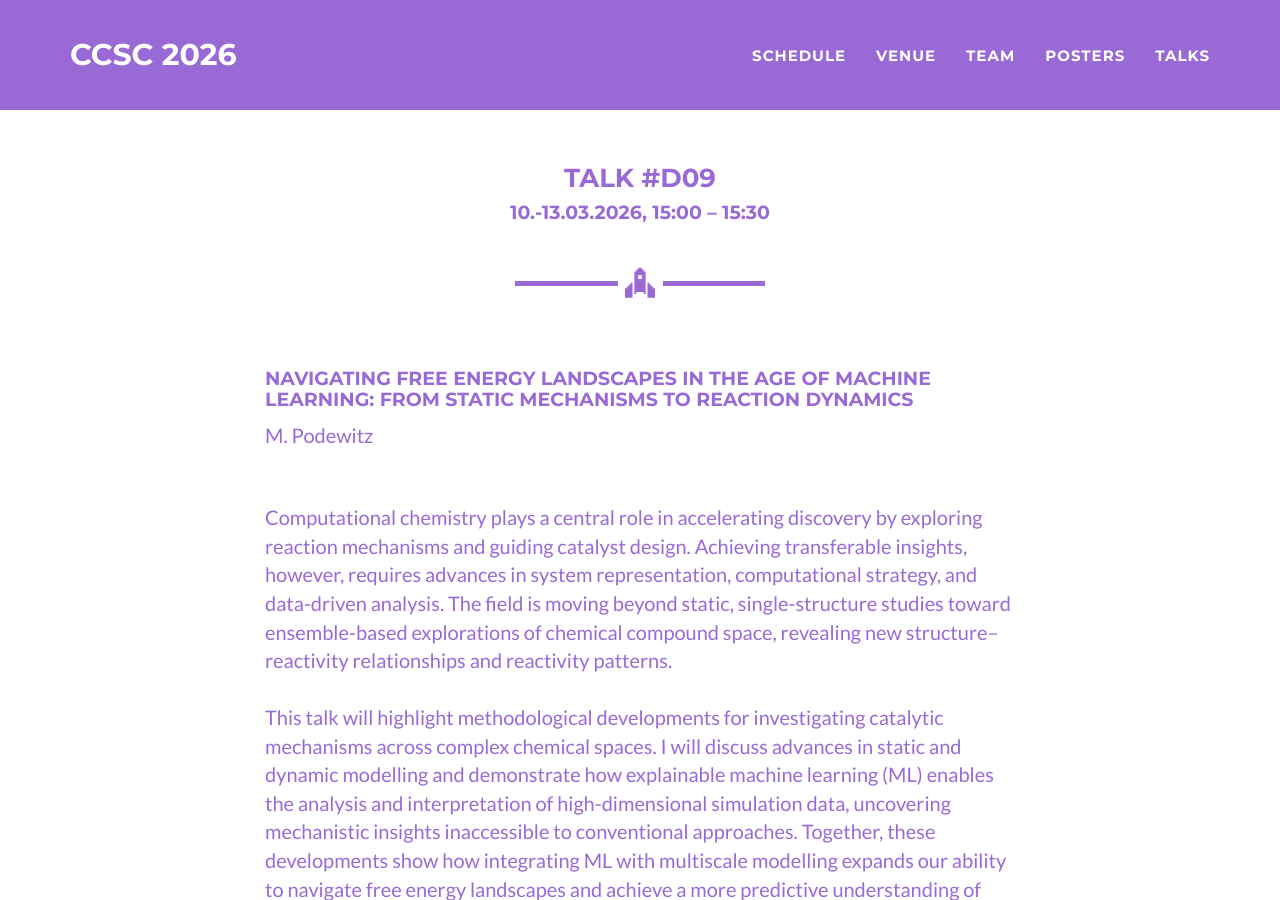
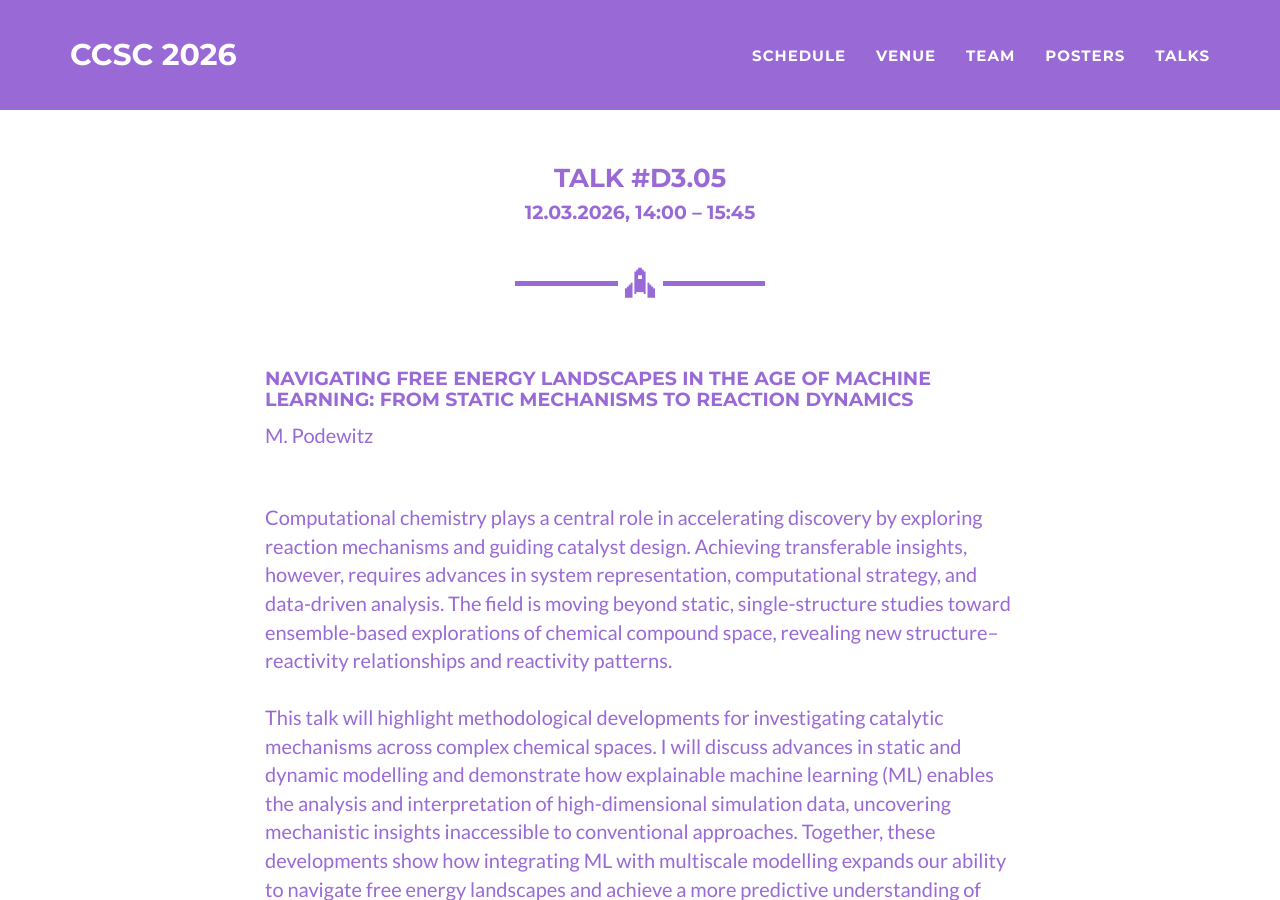
Before and after one commit to ccsc2026/ccsc2026.github.io, a Jekyll site: the page built from talks/podewitz.md, in a window 1280 px wide and 900 px high. Built offline with Jekyll 4.4.1, drawn with Linux system fonts in a browser that asks for light colours.

Commit message:
Update podewitz.md

```diff
--- a/talks/podewitz.md
+++ b/talks/podewitz.md
@@ -1,8 +1,8 @@
 ---
 layout: talkpage
 categories: [comms]
-talknumber: D09
-talktime: '10.-13.03.2026, 15:00 – 15:30'
+talknumber: D3.05
+talktime: '12.03.2026, 14:00 – 15:45'
 speaker: Prof. Dr. Maren Podewitz
 img: 'Podewitz, Maren.png'
 location: 'Technical University of Wien · Institute of Materials Chemistry · Wien (AT)'
```
